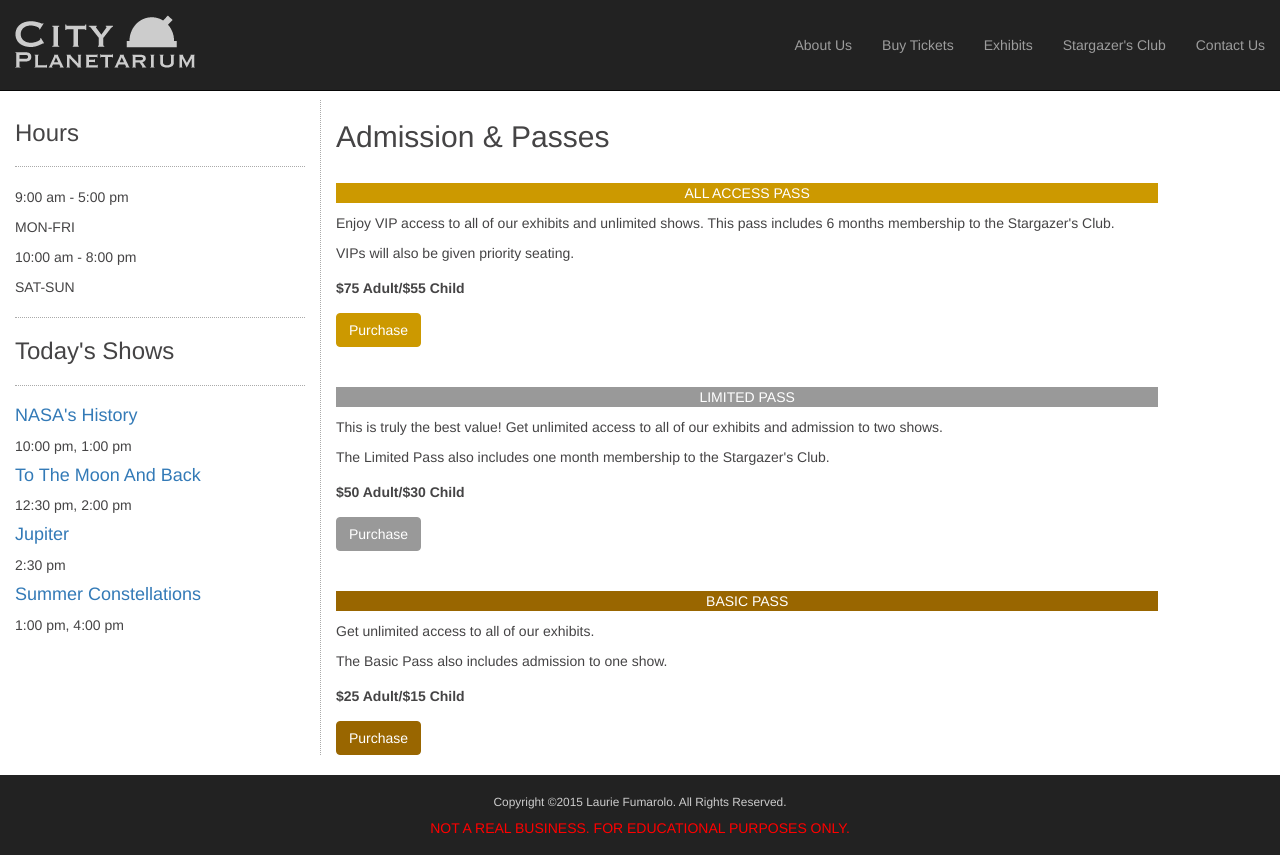
After one commit to lauriefumarolo/cityplanetarium, a PHP site: page /tickets.php in a window 1280 px wide. The commit adds this page. Run offline with PHP 8.4, Linux system fonts and the light colour scheme.

Commit message:
Adding a Buy Tickets page.

```diff
--- a/publish/css/styles.css
+++ b/publish/css/styles.css
@@ -73,16 +73,6 @@ h2 {
 	margin-bottom: 20px;
 }
 
-.price {
-	margin-top: 15px;
-	margin-bottom: 15px;
-	font-weight: bold;
-}
-
-.btn {
-	margin-bottom: 15px;
-}
-
 /* HR and Vertical Divider Styles */
 
 .content-col {
@@ -91,6 +81,33 @@ h2 {
 
 hr {
 	border-top: 1px dotted #AAA;
+}
+
+/* Tickets Styles */
+
+.top-space {
+	margin-top: 40px;
+}
+
+.bg-gold, .btn-gold {
+	background-color: #C90;
+	border-color: #C90;
+}
+
+.bg-silver, .btn-silver {
+	background-color: #999;
+	border-color: #999;
+}
+
+.bg-bronze, .btn-bronze {
+	background-color: #960;
+	border-color: #960;
+}
+
+.price {
+	margin-top: 15px;
+	margin-bottom: 15px;
+	font-weight: bold;
 }
 
 /* Stargazer's Club Styles */
--- a/publish/header.php
+++ b/publish/header.php
@@ -17,6 +17,7 @@
 		<div class="collapse navbar-collapse" id="main-nav">
 			<ul class="nav navbar-nav navbar-right">
 				<li><a href="about_us.php">About Us</a></li>
+				<li><a href="tickets.php">Buy Tickets</a></li>
 				<li><a href="exhibits.php">Exhibits</a></li>
 				<li><a href="stargazers_club.php">Stargazer's Club</a></li>
 				<li><a href="contact_us.php">Contact Us</a></li>
--- /dev/null
+++ b/publish/tickets.php
@@ -0,0 +1,60 @@
+<!DOCTYPE html>
+<html lang="en">
+<head>
+<meta charset="utf-8" />
+<!-- Prevents zoomed-out look on mobile devices -->
+<meta name="viewport" content="width=device-width, initial-scale=1, maximum-scale=1, user-scalable=no">
+
+<title>City Planetarium | Buy Tickets</title>
+
+<link href="css/bootstrap.min.css" rel="stylesheet" type="text/css">
+<link href="css/styles.css" rel="stylesheet" type="text/css">
+
+<!--[if lt IE 9]>
+<script src="js/html5shiv.min.js"></script>
+<![endif]-->
+<script src="js/jquery-1.11.3.min.js" type="text/javascript"></script>
+<script src="js/bootstrap.min.js" type="text/javascript"></script>
+<script src="js/scripts.js" type="text/javascript"></script>
+</head>
+<body>
+<div class="main-wrapper">
+	<header>
+		<?php include 'header.php' ?>
+	</header>
+	<div class="container-fluid content-container">
+		<div class="row content-row">
+			<div class="col-sm-3">
+				<?php include 'sidebar.php' ?>
+			</div>
+			<div class="col-sm-8 content-col">
+				<div class="clearfix">
+					<h2>Admission &amp; Passes</h2>
+
+					<p class="bg-primary bg-gold text-center text-uppercase">All Access Pass</p>
+					<p>Enjoy VIP access to all of our exhibits and unlimited shows. This pass includes 6 months membership to the Stargazer's Club.</p>
+					<p>VIPs will also be given priority seating.</p>
+					<p class="price">$75 Adult/$55 Child</p>
+					<button type="button" class="btn btn-primary btn-gold">Purchase</button>
+
+					<p class="bg-primary bg-silver text-center text-uppercase top-space">Limited Pass</p>
+					<p>This is truly the best value! Get unlimited access to all of our exhibits and admission to two shows.</p>
+					<p>The Limited Pass also includes one month membership to the Stargazer's Club.</p>
+					<p class="price">$50 Adult/$30 Child</p>
+					<button type="button" class="btn btn-primary btn-silver">Purchase</button>
+
+					<p class="bg-primary bg-bronze text-center text-uppercase top-space">Basic Pass</p>
+					<p>Get unlimited access to all of our exhibits.</p>
+					<p>The Basic Pass also includes admission to one show.</p>
+					<p class="price">$25 Adult/$15 Child</p>
+					<button type="button" class="btn btn-primary btn-bronze">Purchase</button>
+				</div>
+			</div>
+		</div>
+	</div>
+	<footer>
+		<?php include 'footer.php' ?>
+	</footer>
+</div>
+</body>
+</html>
```
